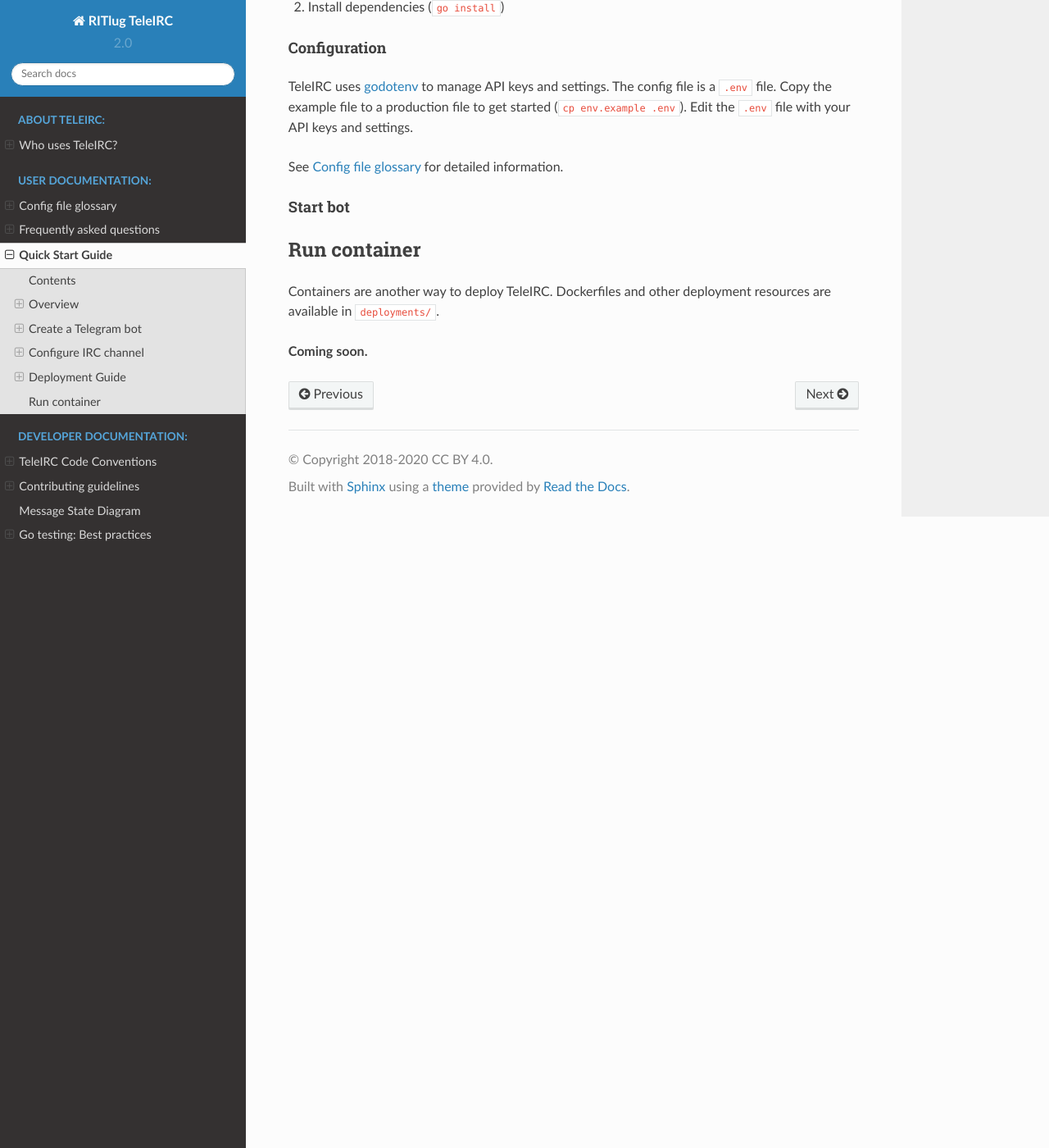
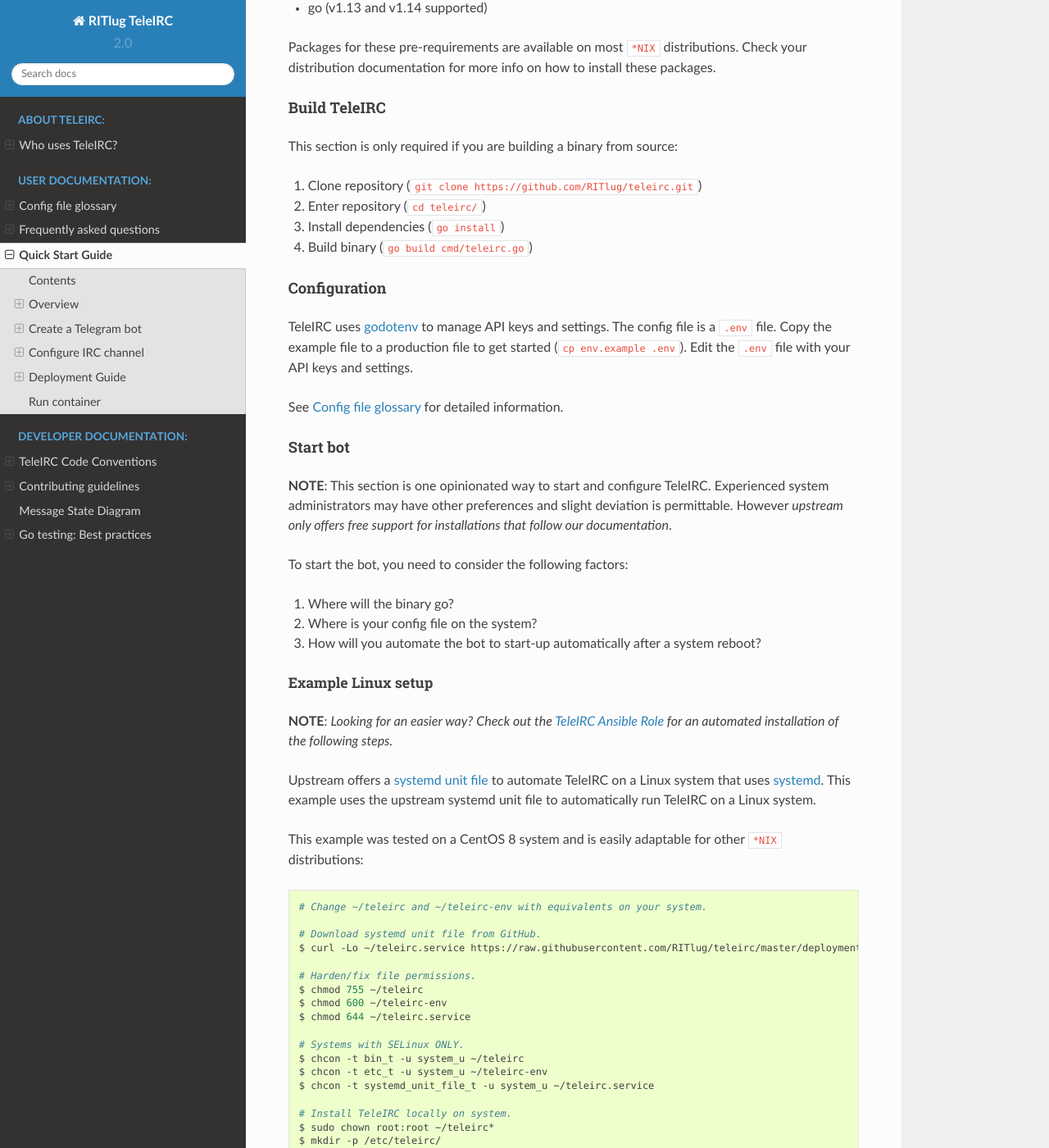
Before and after one commit to RITlug/teleirc, a Sphinx documentation site: the page built from docs/user/quick-start.md, in a window 1280 px wide and 1400 px high, scrolled down 3519 px. Shown: the whole window at 82% size. Built offline with Sphinx 7.4.7 and the Read the Docs theme 2.0.0, drawn with Linux system fonts in a browser that asks for light colours; formulas are drawn with MathJax 3; some of the changed text lies outside the part shown.

Commit message:
docs: Add specific deployment steps (closes #297) (#325)
* :superhero: docs: Add specific deployment steps (closes #297)

These steps are a quick runthrough that basically explains how the
Ansible Role works. But this gives a quick and easy pathway for people
who are running TeleIRC to deploy it on a bare-metal Linux distribution
with `systemd`. We can try to support other use cases later, but I think
this is sufficient level of depth for release day.

Closes #297.

Signed-off-by: Justin W. Flory <git@jwf.io>

* Address @Tjzabel feedback in #325 on `go build` step

Signed-off-by: Justin W. Flory <git@jwf.io>

````diff
--- a/docs/user/quick-start.md
+++ b/docs/user/quick-start.md
@@ -18,10 +18,11 @@
     1. [Configure Imgur Image Upload (IIU)](#configure-imgur-image-upload-iiu)
 1. [Deployment Guide](#deployment-guide)
     1. [Run binary](#run-binary)
-        1. [Requirements](#requirements)
-        1. [Install dependencies](#install-dependencies)
+        1. [Pre-requirements](#pre-requirements)
+        1. [Build TeleIRC](#build-teleirc)
         1. [Configuration](#configuration)
         1. [Start bot](#start-bot)
+            1. [Example Linux setup](#example-linux-setup)
     1. [Run container](#run-container)
 
 
@@ -30,10 +31,9 @@
 This section is a written, high-level overview of how to configure and deploy a TeleIRC bot.
 The Quick Start Guide will cover these topics:
 
-1. Create a Telegram bot to obtain a Telegram API token
-1. Set up an IRC channel for best user experience
-1. Configure TeleIRC with your Telegram bot and IRC channel
-1. Deploy TeleIRC publicly in one of many officially-supported pathways
+1. [Create a Telegram bot to obtain a Telegram API token](#create-a-telegram-bot)
+1. [Set up an IRC channel for best user experience](#configure-irc-channel)
+1. [Deploy TeleIRC to your system](#deployment-guide)
 
 **It is important each step is followed exactly and in order.**
 Missing a step or skipping a section often results in common frustrations, such as one-way relay of chat messages.
@@ -130,15 +133,26 @@
 
 This section explains how to configure and install TeleIRC as a simple executable binary.
 
-#### Requirements
+**NOTE**:
+**This assumes you are building from source.**
+If you use a pre-built binary from a [GitHub Release][14], skip to [_Configuration_](#configuration).
+
+#### Pre-requirements
 
 - git
 - go (v1.13 and v1.14 supported)
 
-#### Install dependencies
+Packages for these pre-requirements are available on most `*NIX` distributions.
+Check your distribution documentation for more info on how to install these packages.
 
-1. Clone the repository (`git clone https://github.com/RITlug/teleirc.git`)
+#### Build TeleIRC
+
+This section is only required if you are building a binary from source:
+
+1. Clone repository (`git clone https://github.com/RITlug/teleirc.git`)
+1. Enter repository (`cd teleirc/`)
 1. Install dependencies (`go install`)
+1. Build binary (`go build cmd/teleirc.go`)
 
 #### Configuration
 
@@ -151,7 +165,54 @@
 
 #### Start bot
 
-<!-- #TODO @jwflory -->
+**NOTE**:
+This section is one opinionated way to start and configure TeleIRC.
+Experienced system administrators may have other preferences and slight deviation is permittable.
+However _upstream only offers free support for installations that follow our documentation_.
+
+To start the bot, you need to consider the following factors:
+
+1. Where will the binary go?
+1. Where is your config file on the system?
+1. How will you automate the bot to start-up automatically after a system reboot?
+
+##### Example Linux setup
+
+**NOTE**:
+_Looking for an easier way?_
+_Check out the [TeleIRC Ansible Role][17] for an automated installation of the following steps._
+
+Upstream offers a [systemd unit file][15] to automate TeleIRC on a Linux system that uses [systemd][16].
+This example uses the upstream systemd unit file to automatically run TeleIRC on a Linux system.
+
+This example was tested on a CentOS 8 system and is easily adaptable for other `*NIX` distributions:
+
+```sh
+# Change ~/teleirc and ~/teleirc-env with equivalents on your system.
+
+# Download systemd unit file from GitHub.
+$ curl -Lo ~/teleirc.service https://raw.githubusercontent.com/RITlug/teleirc/master/deployments/systemd/teleirc.service
+
+# Harden/fix file permissions.
+$ chmod 755 ~/teleirc
+$ chmod 600 ~/teleirc-env
+$ chmod 644 ~/teleirc.service
+
+# Systems with SELinux ONLY.
+$ chcon -t bin_t -u system_u ~/teleirc
+$ chcon -t etc_t -u system_u ~/teleirc-env
+$ chcon -t systemd_unit_file_t -u system_u ~/teleirc.service
+
+# Install TeleIRC locally on system.
+$ sudo chown root:root ~/teleirc*
+$ mkdir -p /etc/teleirc/
+$ sudo mv ~/teleirc /usr/local/bin/teleirc
+$ sudo mv ~/teleirc-env /etc/teleirc/env
+$ sudo mv ~/teleirc.service /usr/lib/systemd/system/teleirc.service
+
+# Start and enable TeleIRC.
+$ sudo systemctl enable --now teleirc.service
+```
 
 
 ## Run container
@@ -159,7 +220,12 @@
 Containers are another way to deploy TeleIRC.
 Dockerfiles and other deployment resources are available in ``deployments/``.
 
-**Coming soon.**
+**NOTE**:
+At time of v2.0.0 release, a container image is available, but mostly untested.
+Feeling bold and adventurous?
+Take our `Dockerfile` for a spin and [let us know on GitHub][12] how it works for you.
+
+[_Download Dockerfile (beta)_][13]
 
 <!-- #TODO
 Needs better documentation by someone with experience running and using the container image for TeleIRC v2.
````
Also changed, not shown: other parts of docs/user/quick-start.md (+11 -2 lines).
